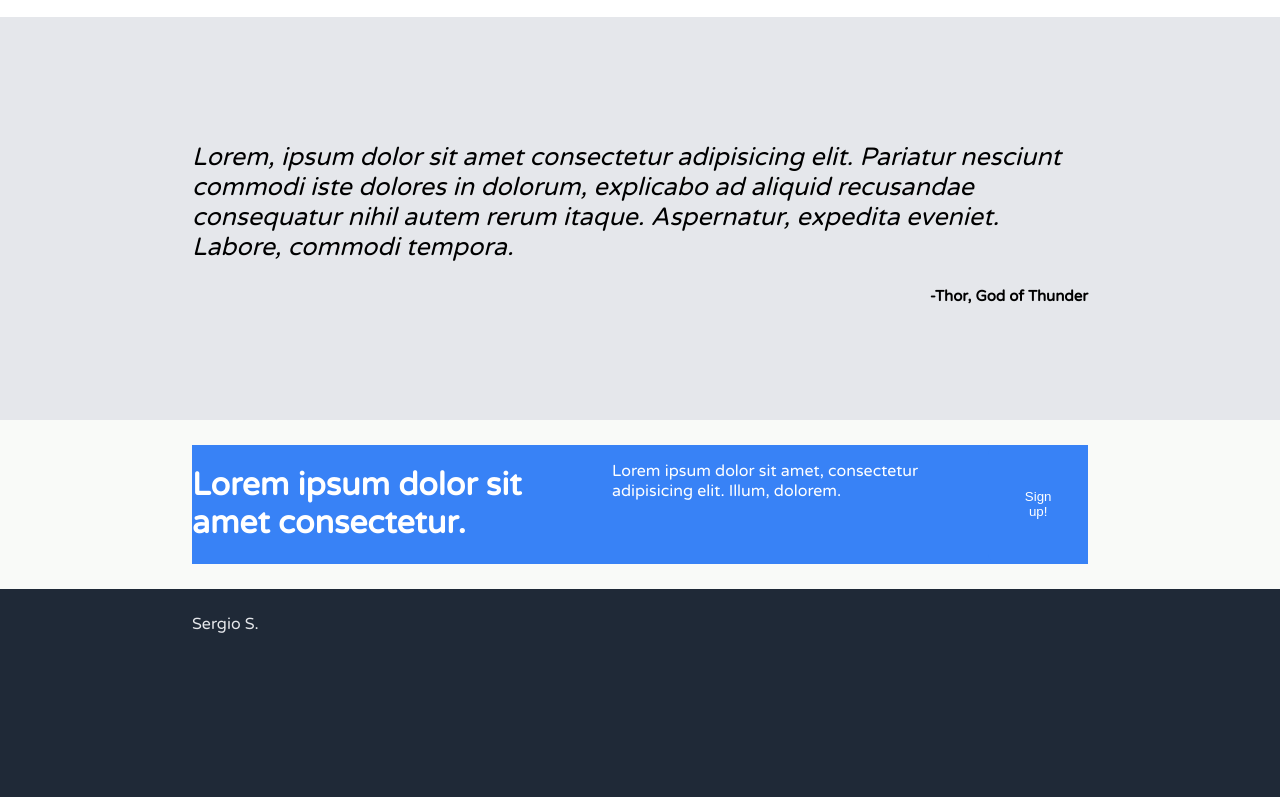
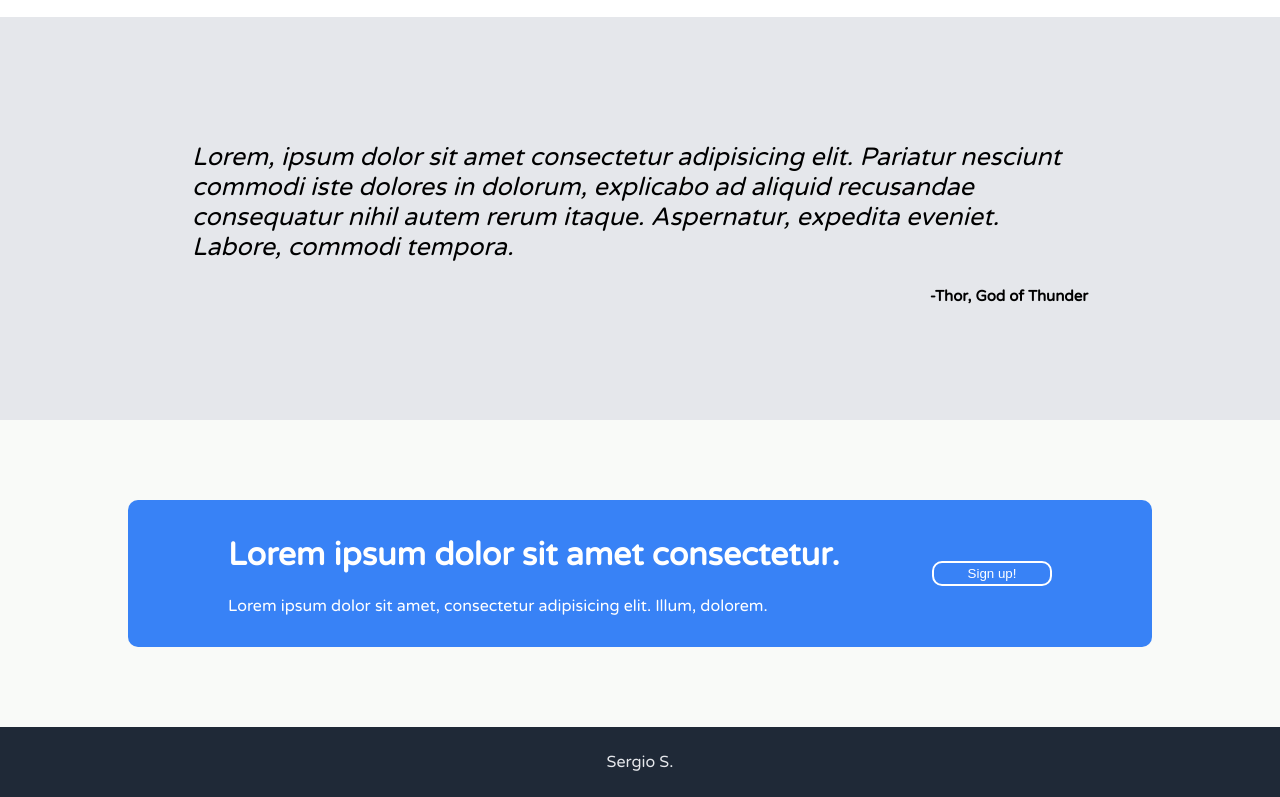
Before and after one commit to sergio529/dummy-website, a plain HTML site: page index.html in a window 1280 px wide. Shown: the part 742-1539 px from the top of the page. Before the commit the page ends 1401 px from the top, so only its background shows below. Drawn offline with Linux system fonts and the light colour scheme.

Commit message:
Complete the hole dummy website

```diff
--- a/index.html
+++ b/index.html
@@ -54,11 +54,14 @@
         <h2 class="author">-Thor, God of Thunder</p>
     </div>
     <div class="contact">
-        <div class="container">
-            <h1 class="title">Lorem ipsum dolor sit amet consectetur.</h1>
-            <p class="description">Lorem ipsum dolor sit amet, consectetur adipisicing elit. Illum, dolorem.</p>
+        <div class="contact-box">
+            <div class="contact-container">
+                <h1 class="title">Lorem ipsum dolor sit amet consectetur.</h1>
+                <p class="description">Lorem ipsum dolor sit amet, consectetur adipisicing elit. Illum, dolorem.</p>
+            </div>
             <button class="sign-up">Sign up!</button>
         </div>
+
     </div>
     <footer> Sergio S.</footer>
 </body>
--- a/styles.css
+++ b/styles.css
@@ -107,13 +107,29 @@ ul
 .contact{
     background-color: #F9FAf8;
     color: white;
+    padding: 10vh 10%;
 }
 
-.contact .container{
+.contact-box {
     background-color: #3882F6;
     display: flex;
+    justify-content: space-between;
+    align-items: center;
+    padding: 15px  100px;
+    border-radius: 10px;
+
 
 }
-.contact .container .button{
-    width: 100px;
+.sign-up{
+    width: 120px;
+    height: 25px;
+    border: solid white 2px;
+    background-color: #3882F6;
+    margin-left: 50px;
+    color: white;
+    border-radius: 10px;
 }
+
+footer{
+    text-align: center;
+}
```
